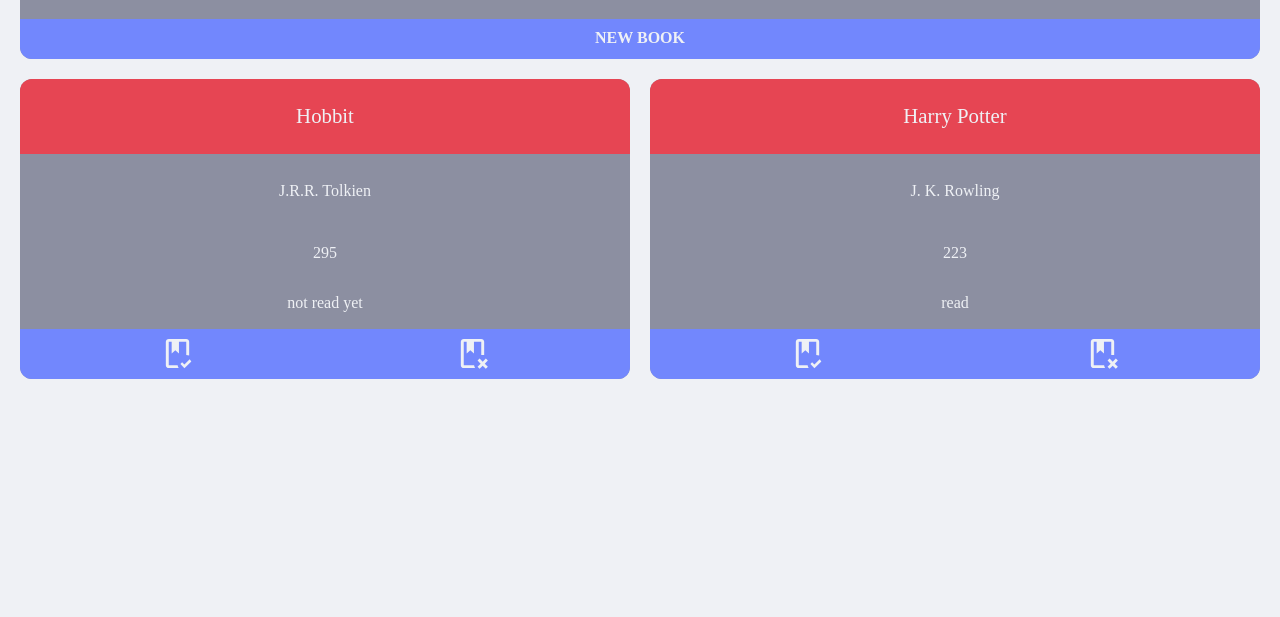
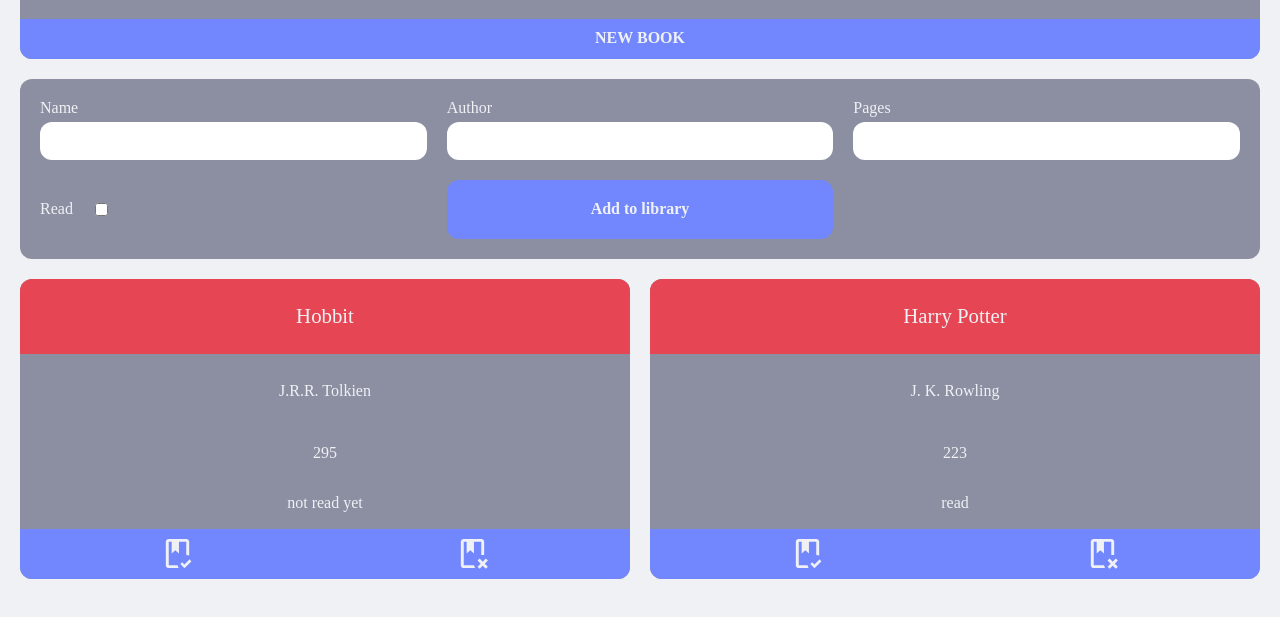
Before and after one commit to davmedeiros/library, a website: page index.html in a window 1280 px wide. Shown: the part 81-698 px from the top of the page. Drawn offline with Linux system fonts and the light colour scheme.

Commit message:
Add and style 'add book' form

```diff
--- a/css/styles.css
+++ b/css/styles.css
@@ -2,20 +2,27 @@
   --base-color: #eff1f5;
   --attention-color: #e64553;
   --overlay-color: #8c8fa1;
-  --ease-color: #7287fd;
+  --interact-color: #7287fd;
 }
 
 body {
   background-color: var(--base-color);
   color: var(--base-color);
+  display: grid;
+  gap: 20px;
+  padding: 20px;
 }
 
 header {
-  margin: 20px 20px 0 20px;
   background-color: var(--overlay-color);
   border-radius: 12px;
   display: grid;
   grid-template-rows: 2fr 1fr;
+}
+
+main {
+  display: grid;
+  gap: 20px;
 }
 
 h1 {
@@ -24,11 +31,17 @@
 
 button {
   border: none;
-  background-color: var(--ease-color);
-  border-radius: 0 0 12px 12px;
+  background-color: var(--interact-color);
   color: var(--base-color);
   font-weight: bold;
   cursor: pointer;
+  border-radius: 12px;
+  padding: 20px;
+}
+
+#new-book {
+  border-radius: 0 0 12px 12px;
+  padding: 0;
 }
 
 #library {
@@ -36,7 +49,6 @@
   grid-template-columns: repeat(auto-fit, minmax(200px, 1fr));
   grid-auto-rows: 300px;
   gap: 20px;
-  padding: 20px;
 }
 
 .book {
@@ -63,7 +75,7 @@
 
 .book > :last-child {
   border-radius: 0 0 12px 12px;
-  background-color: var(--ease-color);
+  background-color: var(--interact-color);
 }
 
 .actions {
@@ -85,3 +97,38 @@
 #remove-book:hover {
   filter: invert(0.5) sepia(1) saturate(2) hue-rotate(316deg);
 }
+
+#interactions {
+  background-color: var(--overlay-color);
+  border-radius: 12px;
+  padding: 20px;
+}
+
+#interactions > form {
+  display: grid;
+  grid-template-columns: repeat(auto-fit, minmax(200px, 1fr));
+  gap: 20px;
+}
+
+.form-field {
+  display: grid;
+  gap: 5px;
+}
+
+.form-field.radio {
+  grid-column: 1;
+  grid-template-columns: 50px 1fr;
+  justify-items: start;
+  align-items: center;
+}
+
+input {
+  padding: 10px;
+  border-radius: 12px;
+  outline: none;
+  border: none;
+}
+
+input[type="checkbox"] {
+  accent-color: var(--interact-color);
+}
--- a/index.html
+++ b/index.html
@@ -14,6 +14,27 @@
       <button id="new-book" type="button">NEW BOOK</button>
     </header>
     <main>
+      <section id="interactions">
+        <form action="#" method="post">
+          <div class="form-field">
+            <label for="name">Name</label>
+            <input type="text" name="name" id="name" />
+          </div>
+          <div class="form-field">
+            <label for="author">Author</label>
+            <input type="text" name="author" id="author" />
+          </div>
+          <div class="form-field">
+            <label for="author">Pages</label>
+            <input type="text" name="author" id="author" />
+          </div>
+          <div class="form-field radio">
+            <label for="author">Read</label>
+            <input type="checkbox" name="author" id="author" />
+          </div>
+          <button type="submit">Add to library</button>
+        </form>
+      </section>
       <section id="library"></section>
     </main>
   </body>
```
